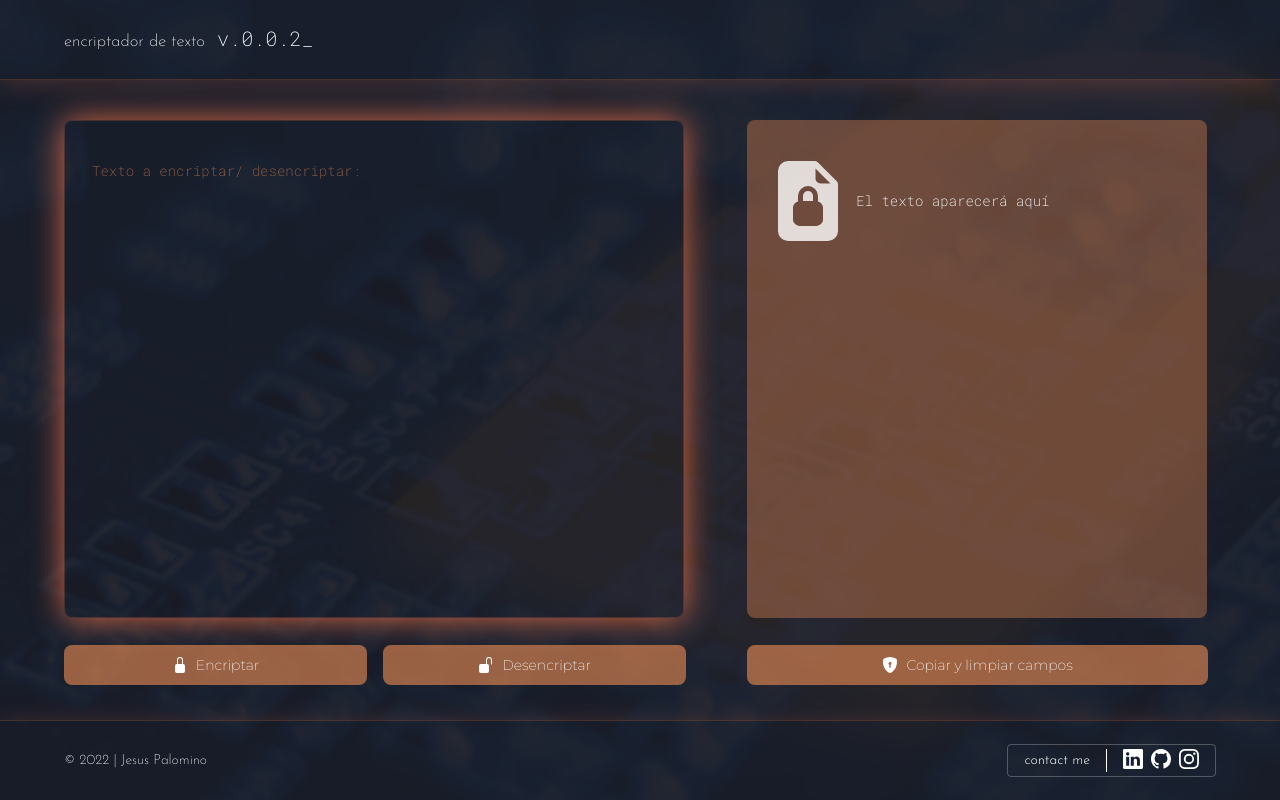
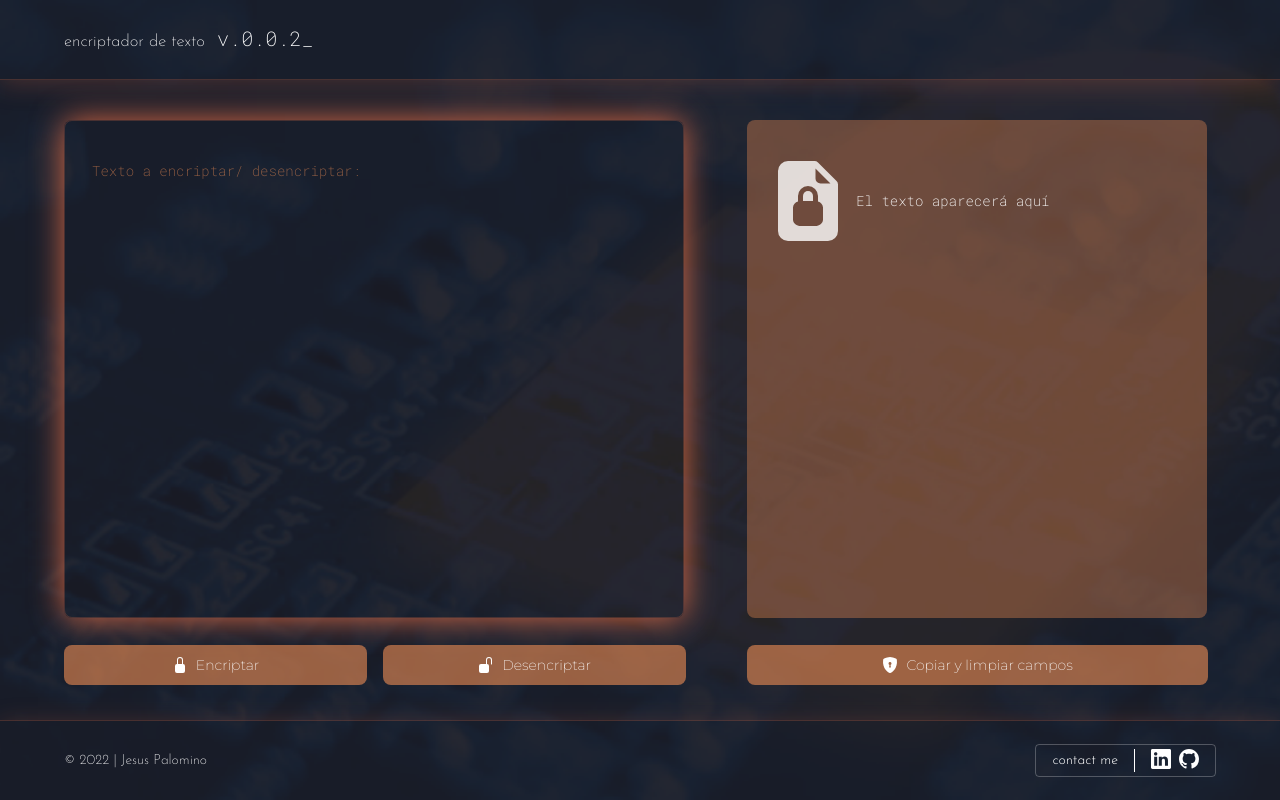
Before and after one commit to JesusPal10/EncriptadorTexto_, a plain HTML site: page index.html in a window 1280 px wide. Drawn offline with Linux system fonts and the light colour scheme.

Commit message:
Modified: UI

```diff
--- a/index.html
+++ b/index.html
@@ -47,7 +47,6 @@
                         <ul class="socialIcons">
                             <li><a href="https://www.linkedin.com/in/jesus-r-palomino-m"><img src="Imagenes/linkedin.svg" alt="linkedin icon"></a></li>
                             <li><a href="https://github.com/JesusPal10"><img src="Imagenes/github.svg" alt="github icon"></a></li>
-                            <li><a href=""><img src="Imagenes/instagram.svg" alt="instagram icon"></a></li>
                         </ul>
                     </button>
                 </div>
```
